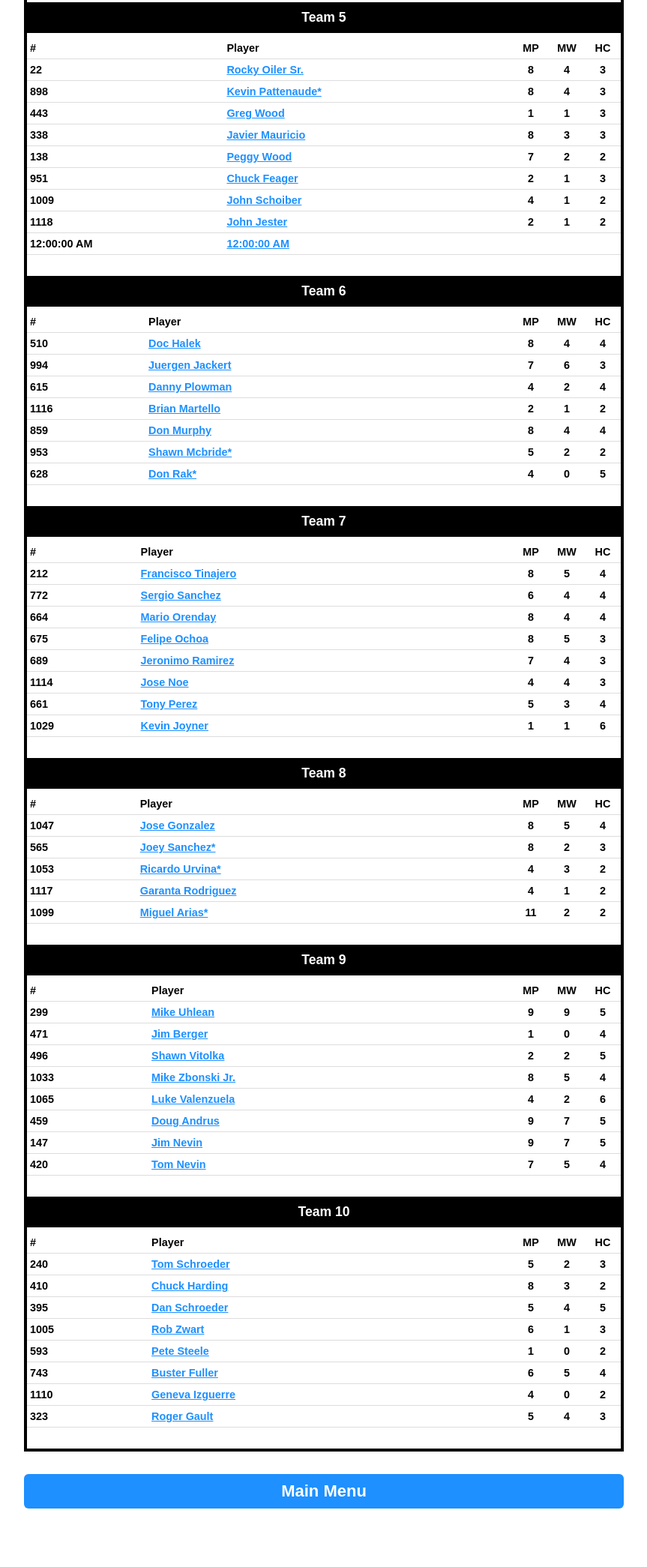
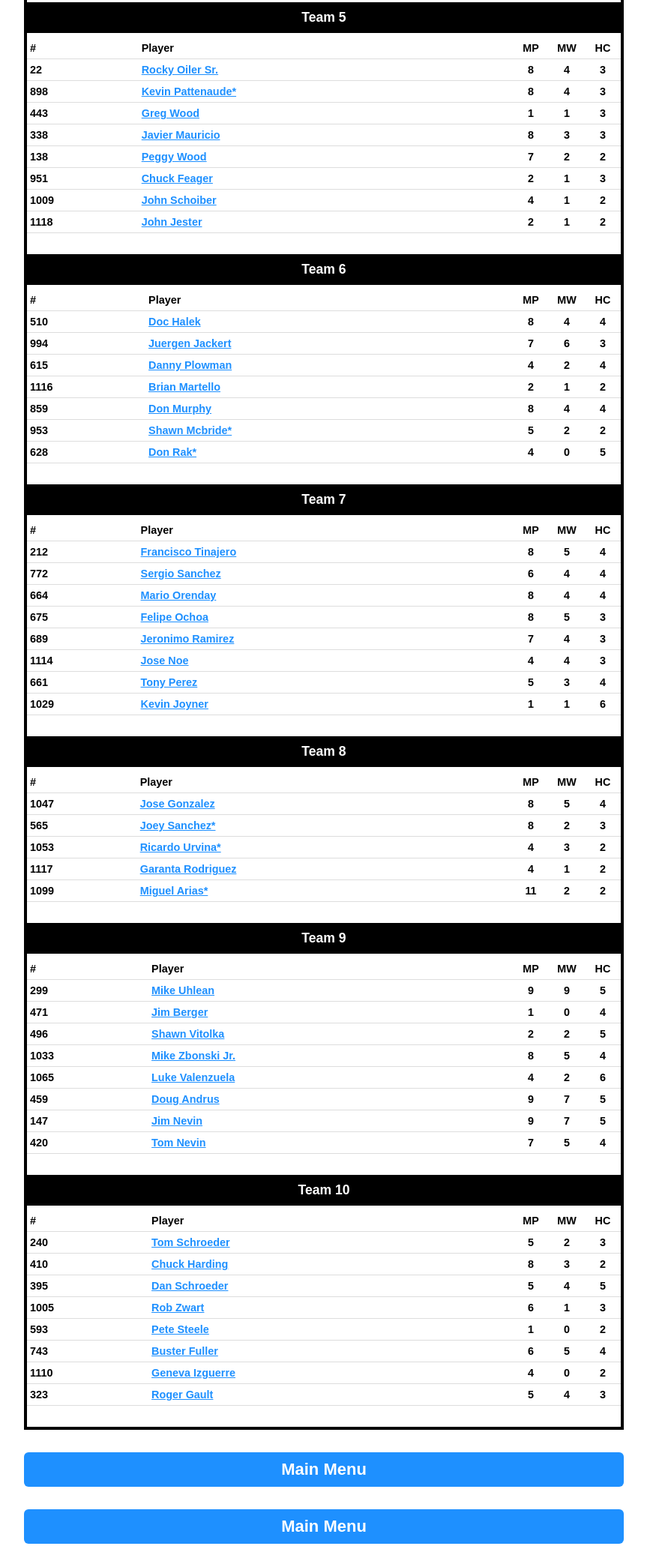
Before and after one commit to rownpoolleague/scores, a plain HTML site: page rosters.html in a window 1280 px wide. Shown: the part 1169-3259 px from the top of the page at 75% size, without its empty margins (208-1071 px from the left). Before the commit the page ends 3212 px from the top, so only its background shows below. Drawn offline with Linux system fonts and the light colour scheme.

```diff
--- a/rosters.html
+++ b/rosters.html
@@ -196,7 +196,6 @@ Click a name to view HC calculation.
 <tr class=player-row><td>951</td><td class=p-name>Chuck Feager</td><td class=num>2</td><td class=num>1</td><td class=num>3</td></tr>
 <tr class=player-row><td>1009</td><td class=p-name>John Schoiber</td><td class=num>4</td><td class=num>1</td><td class=num>2</td></tr>
 <tr class=player-row><td>1118</td><td class=p-name>John Jester</td><td class=num>2</td><td class=num>1</td><td class=num>2</td></tr>
-<tr class=player-row><td>12:00:00 AM</td><td class=p-name>12:00:00 AM</td><td class=num></td><td class=num></td><td class=num></td></tr>
 </table>
 </div>
 
@@ -279,6 +278,8 @@ Click a name to view HC calculation.
 </div>
 
   <a class="back-button" href="index.html">Main Menu</a>
+
+  <a class="back-button" href="index.html">Main Menu</a>
 <script>
 document.addEventListener('DOMContentLoaded', () => {
     const rows = document.querySelectorAll('.player-row');
```
